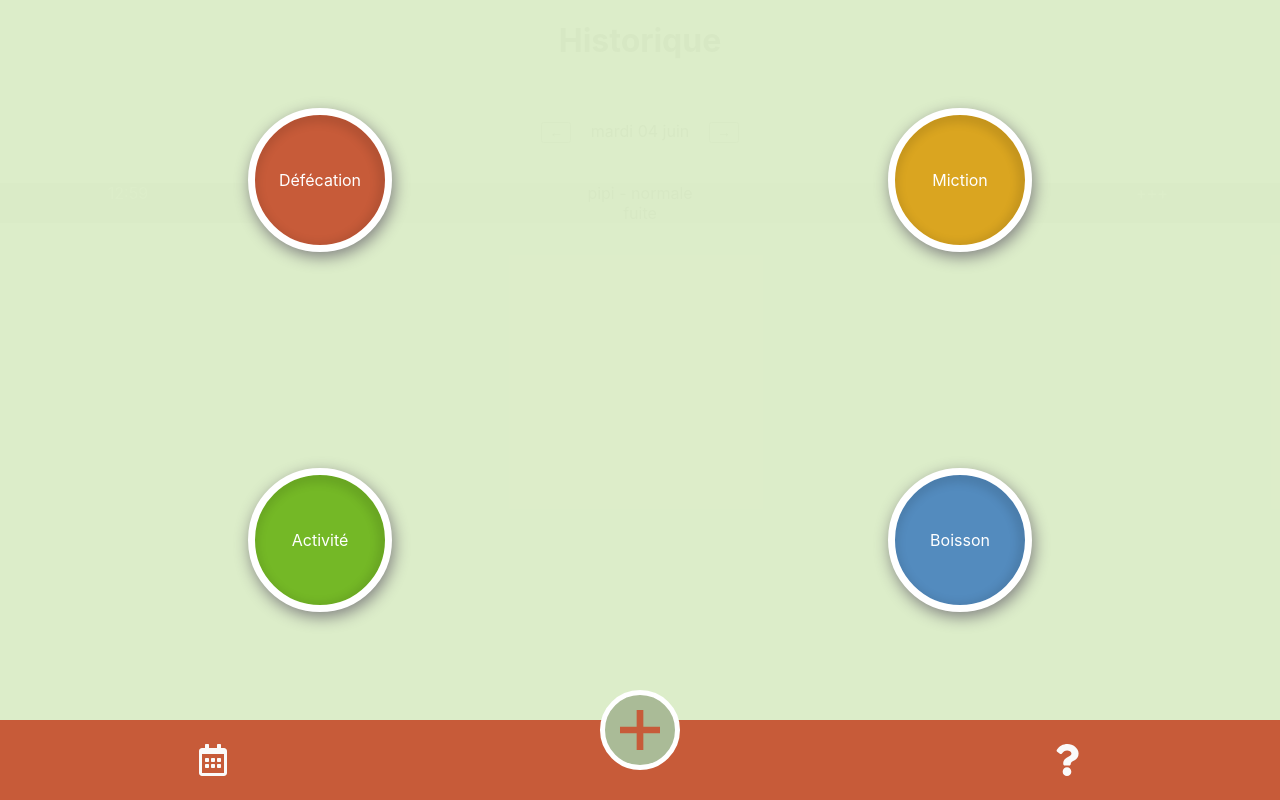
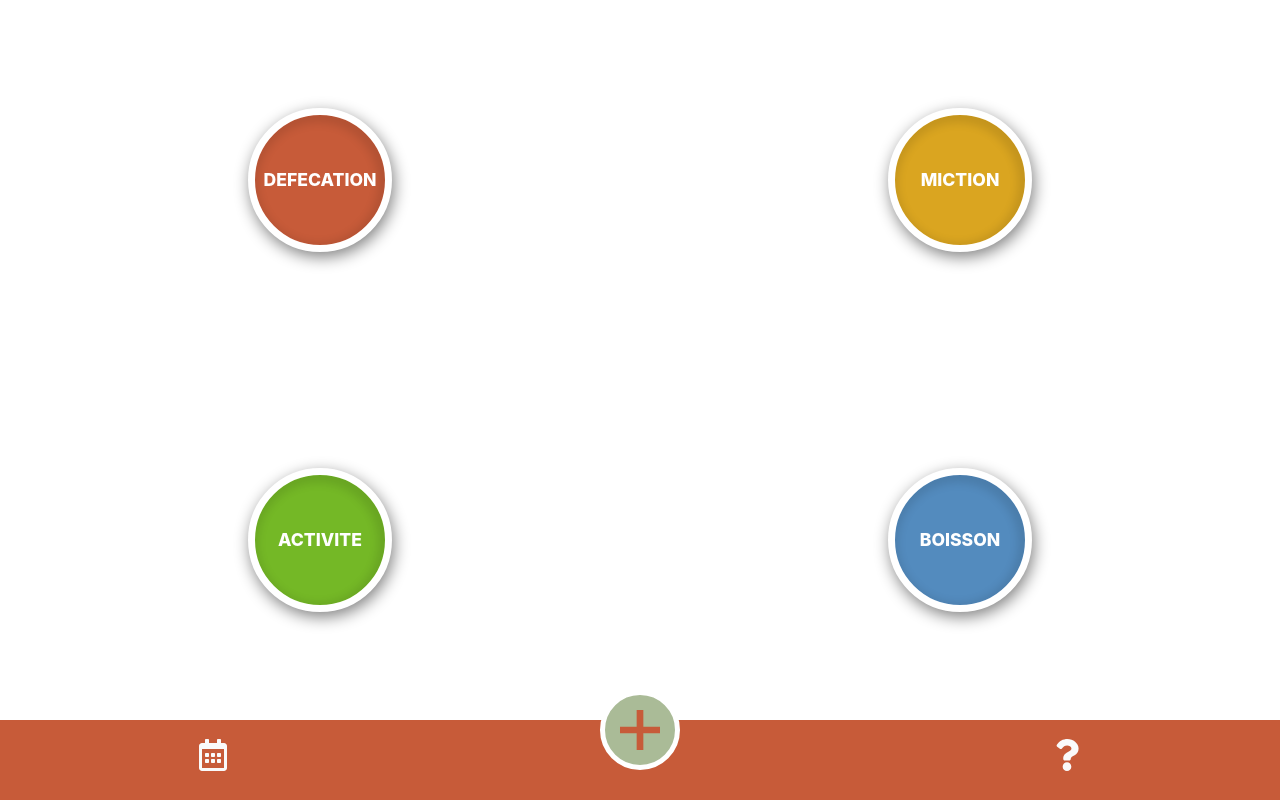
Before and after one commit to FlorianGardy/up-day-mobile, a React (Create React App) app: page /history in a window 1280 px wide. Both pictures are taken after a click on the element 639 px from the left and 730 px from the top of the page. Built offline with nearby package versions, Linux system fonts and the light colour scheme.

Commit message:
new navbar css animation

```diff
--- a/src/components/Navbar.jsx
+++ b/src/components/Navbar.jsx
@@ -15,9 +15,9 @@ const Navbar = ({ dispatch }) => {
     setShouldDrop(!shouldDrop);
   };
 
-  let eventButtonGroup = shouldDrop
-    ? styles.shownEventButtonGroup
-    : styles.hiddenEventButtonGroup;
+  let eventBtnGroup = shouldDrop
+    ? styles.shownEventBtnGroup
+    : styles.hiddenEventBtnGroup;
 
   return (
     <nav className={styles.navBar}>
@@ -41,23 +41,23 @@ const Navbar = ({ dispatch }) => {
         </NavLink>
       </div>
       <div
-        className={eventButtonGroup}
+        className={eventBtnGroup}
         onClick={() => {
           dispatch(resetEvent());
           setShouldDrop(false);
         }}
       >
-        <NavLink id={styles.buttonPee} to="/events/urination">
-          Miction
+        <NavLink id={styles.btnPee} to="/events/urination">
+          MICTION
         </NavLink>
-        <NavLink id={styles.buttonDrink} to="/events/drink">
-          Boisson
+        <NavLink id={styles.btnDrink} to="/events/drink">
+          BOISSON
         </NavLink>
-        <NavLink id={styles.buttonActivity} to="/events/activity">
-          Activité
+        <NavLink id={styles.btnActivity} to="/events/activity">
+          ACTIVITE
         </NavLink>
-        <NavLink id={styles.buttonPoo} to="/events/defecation">
-          Défécation
+        <NavLink id={styles.btnPoo} to="/events/defecation">
+          DEFECATION
         </NavLink>
       </div>
     </nav>
--- a/src/components/Navbar.module.scss
+++ b/src/components/Navbar.module.scss
@@ -1,8 +1,8 @@
 @import "../global.scss";
 
-$buttonAddEventDiameter: 70px;
-$buttonGroupWidth: 100%;
-$buttonGroupHeight: 10vh;
+$btnAddEventDiameter: 70px;
+$btnGroupWidth: 100%;
+$btnGroupHeight: 10vh;
 
 .navBar {
   display: grid;
@@ -38,6 +38,7 @@ $buttonGroupHeight: 10vh;
   align-self: center;
   justify-self: start;
   width: 100%;
+  padding-bottom: 10px;
 }
 .events {
   grid-area: events;
@@ -45,8 +46,8 @@ $buttonGroupHeight: 10vh;
   bottom: 30px;
   display: flex;
   justify-self: center;
-  height: $buttonAddEventDiameter;
-  width: $buttonAddEventDiameter;
+  height: $btnAddEventDiameter;
+  width: $btnAddEventDiameter;
   border: 5px solid white;
   border-radius: 50%;
   cursor: pointer;
@@ -67,6 +68,7 @@ $buttonGroupHeight: 10vh;
   justify-self: end;
   align-self: center;
   width: 100%;
+  padding-bottom: 10px;
 }
 .history:hover,
 .events:hover,
@@ -75,26 +77,25 @@ $buttonGroupHeight: 10vh;
 }
 
 //Style and Show (or not) the event menu
-.hiddenEventButtonGroup {
+.hiddenEventBtnGroup {
   visibility: hidden;
-  transform: translateY(100vh);
+  opacity: 0;
+  // transform: translateY(100vh);
 }
 
-.shownEventButtonGroup {
+.shownEventBtnGroup {
   display: grid;
   grid-template-columns: 1fr 1fr;
   grid-template-rows: 1fr 1fr;
   grid-template-areas: "poo pee" "activity drink";
   grid-area: modal;
 
-  transition: all 0.5s ease;
-  background-color: rgba(220, 237, 200, 0.98);
-}
-
-#buttonPee,
-#buttonDrink,
-#buttonActivity,
-#buttonPoo {
+  background-color: white;
+  opacity: 1;
+  #btnPee,
+  #btnDrink,
+  #btnActivity,
+  #btnPoo {
     line-height: (130px);
     width: 130px;
     height: 130px;
@@ -102,32 +103,68 @@ $buttonGroupHeight: 10vh;
     border-radius: 50%;
     color: white;
     text-decoration: none;
+    font-weight: 800;
+    font-size: 1.1em;
     justify-self: center;
     align-self: center;
+
+    -webkit-animation: scale-in-center 0.5s cubic-bezier(0.25, 0.46, 0.45, 0.94)
+      both;
+    animation: scale-in-center 0.5s cubic-bezier(0.25, 0.46, 0.45, 0.94) both;
+
     -webkit-box-shadow: 2px 5px 16px 0px grey,
       inset -2px 3px 9px 5px rgba(0, 0, 0, 0.1);
     box-shadow: 2px 5px 16px 0px grey, inset -2px 3px 9px 5px rgba(0, 0, 0, 0.1);
+
+    &:hover {
+      background-color: rgb(73, 69, 69);
+      transition: all 0.3s ease 0s;
     }
-
-#buttonPee {
+  }
+  #btnPee {
     background-color: goldenrod;
     grid-area: pee;
   }
-#buttonDrink {
+  #btnDrink {
     background-color: rgb(83, 139, 190);
     grid-area: drink;
   }
-#buttonActivity {
+  #btnActivity {
     background-color: rgb(116, 184, 38);
     grid-area: activity;
   }
-#buttonPoo {
+  #btnPoo {
     background-color: $secondary-dark;
     grid-area: poo;
   }
-#buttonPee:hover,
-#buttonDrink:hover,
-#buttonPoo:hover {
-  background-color: #fff;
-  transition: all 0.3s ease 0s;
 }
+
+/**
+ * ----------------------------------------
+ * animation scale-in-center
+ * ----------------------------------------
+ */
+@-webkit-keyframes scale-in-center {
+  0% {
+    -webkit-transform: scale(0);
+    transform: scale(0);
+    opacity: 1;
+  }
+  100% {
+    -webkit-transform: scale(1);
+    transform: scale(1);
+    opacity: 1;
+  }
+}
+@keyframes scale-in-center {
+  0% {
+    -webkit-transform: scale(0);
+    transform: scale(0);
+    opacity: 1;
+  }
+  100% {
+    -webkit-transform: scale(1);
+    transform: scale(1);
+    opacity: 1;
+  }
+}
```
Lines whose indentation alone changed are shown as unchanged.
